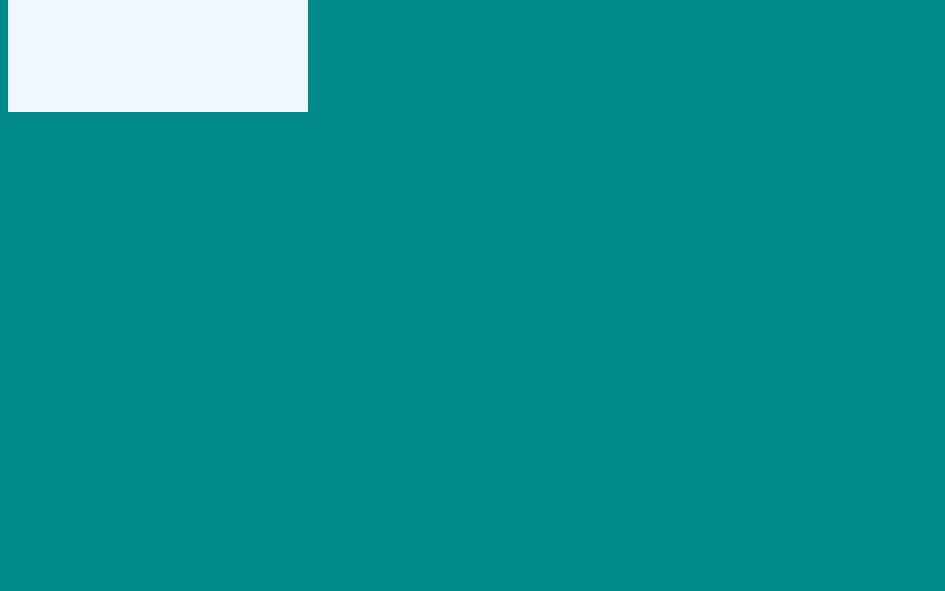
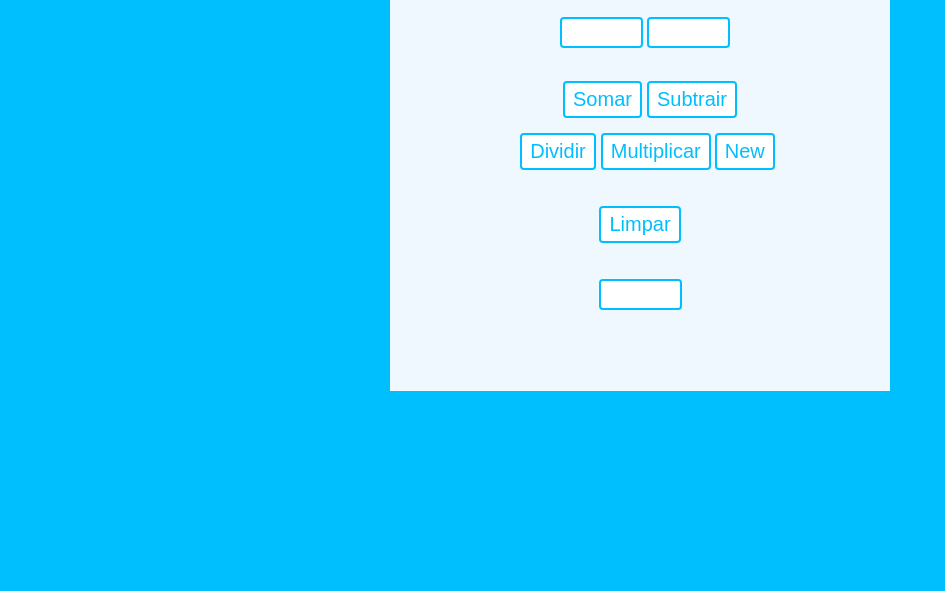
Before and after one commit to Sthefanyso/Fatec-2023-Calculadora, a plain HTML site: page index.html in a window 1280 px wide. Shown: the part 209-800 px from the top of the page, without its empty margins (0-945 px from the left). Drawn offline with Linux system fonts and the light colour scheme.

Commit message:
Fatec-2023-Calculadora

```diff
--- a/index.html
+++ b/index.html
@@ -13,18 +13,23 @@
 
     <h1>Calculadora Básica</h1>
     <form>
-        <input type="text" id="num1">
 
-        <input type="text" id="num2">
+        <div class="entradas">
+        <input type="text" id="num1" class="input">
+        <input type="text" id="num2" class="input"><br><br>
+        </div>
 
         <!-- botões -->
-        <button type="button" onclick="somar()">Somar</button>
-        <button type="button" onclick="subtrair()">Subtrair</button>
-        <button type="button" onclick="dividir()">Dividir</button>
-        <button type="button" onclick="multiplicar()">Multiplicar</button>
-
+        <button type="button" class="btnsomar" onclick="somar()">Somar</button>
+        <button type="button" class="btnsubtrair" onclick="subtrair()">Subtrair</button><br>
+        <button type="button" class="btndividir" onclick="dividir()">Dividir</button>
+        <button type="button" class="btnmulti" onclick="multiplicar()">Multiplicar</button>
+        <button type="button" class="btnnew">New</button><br><br><br>
+        <button type="button" class="btnlimpa" onclick="limpar()">Limpar</button><br><br><br>
         <!-- botões -->
-        <input type="text" id="resp" readonly>
+        <div clas="saída">
+        <input type="text" id="resp" class="input" readonly>
+        </div>
         <script>
             function somar (){
                 var num1,num2, resp;
@@ -63,6 +68,12 @@
                 parseFloat(document.getElementById("resp").value = resp);
             }
 
+            function limpar(){
+            document.getElementById("num1").value = '';
+            document.getElementById("num2").value = '';
+            document.getElementById("resp").value = '';
+            }
+
         </script>
     </form>
     </div>
--- a/style.css
+++ b/style.css
@@ -1,13 +1,110 @@
 body{
-background-color:rgb(0, 139, 139);
+background-color:#00BFFF;
 }
 .container{
     text-align: center;
+    justify-content: center;
+    align-items: center;
+    flex-direction: row;
+    margin-left: auto;
+    margin-right: auto;
+}
+
+.box{
+    width: 500px;
+    height: 500px;
+    background-color: rgb(240, 248, 255);
+    text-align: center;
+    justify-content: center;
+    align-items: center;
+    flex-direction: row;
+    margin-left: auto;
+    margin-right: auto;
+    margin-top: 100px;
+}
+
+h1{
+    font-family: Cambria, Cochin, Georgia, Times, 'Times New Roman', serif;
+    color: #00BFFF;
+    height: 5px;
+    padding: 50px;
+}
+
+div.entradas{
+    margin-bottom: 15px;
+    margin-left: 10px;
+}
+
+input{
+    border: 2px solid #00BFFF;
+    border-radius: 4px;
+    width: 75px;
+    height: 25px;
+    text-align: center;
+    font-family: Cambria, Cochin, Georgia, Times, 'Times New Roman', serif;
+}
+
+.btnsomar{
+    background-color:#fff;
+    color: #00BFFF;
+    border: 2px solid #00BFFF;
+    border-radius: 4px;
+    font-size: 20px;
+    padding: 5px 8px;
+    margin-right: 1px;
+    margin-left: 20px;
 
 }
 
-.box{
-    width: 300px;
-    height: 300px;
-    background-color: rgb(240, 248, 255);
+.btnsubtrair{
+    background-color:#fff;
+    color: #00BFFF;
+    border: 2px solid #00BFFF;
+    border-radius: 4px;
+    font-size: 20px;
+    padding: 5px 8px;
+
 }
+
+.btnlimpa{
+    background-color:#fff;
+    color: #00BFFF;
+    border: 2px solid #00BFFF;
+    border-radius: 4px;
+    font-size: 20px;
+    padding: 5px 8px;
+
+}
+
+.btndividir{
+    background-color:#fff;
+    color: #00BFFF;
+    border: 2px solid #00BFFF;
+    border-radius: 4px;
+    font-size: 20px;
+    padding: 5px 8px;
+    margin-top: 15px;
+    margin-right: 1px;
+    margin-left: 15px;
+
+}
+
+.btnmulti{
+    background-color:#fff;
+    color: #00BFFF;
+    border: 2px solid #00BFFF;
+    border-radius: 4px;
+    font-size: 20px;
+    padding: 5px 8px;
+
+}
+
+.btnnew{
+    background-color:#fff;
+    color: #00BFFF;
+    border: 2px solid #00BFFF;
+    border-radius: 4px;
+    font-size: 20px;
+    padding: 5px 8px;
+
+}
```
